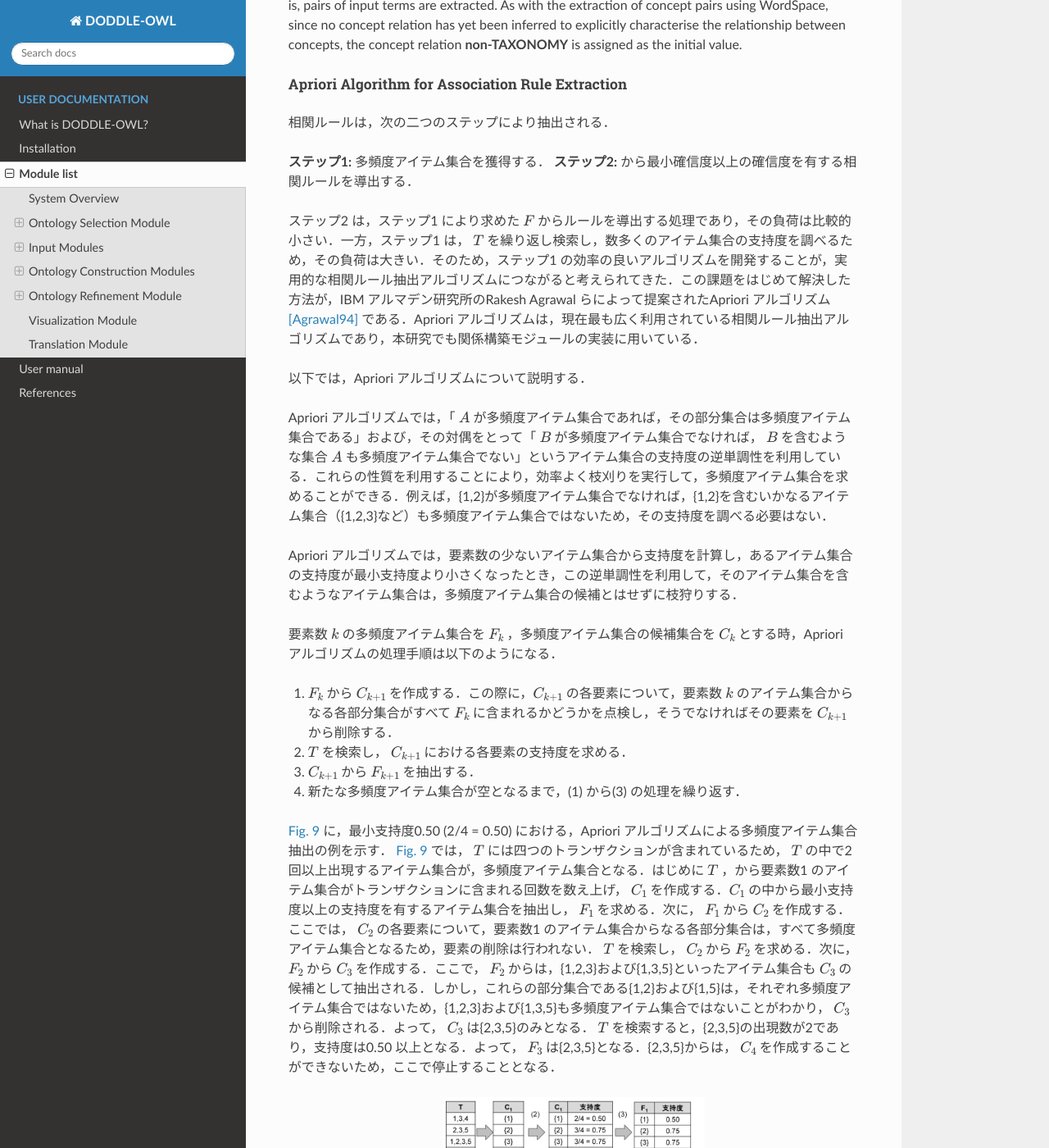
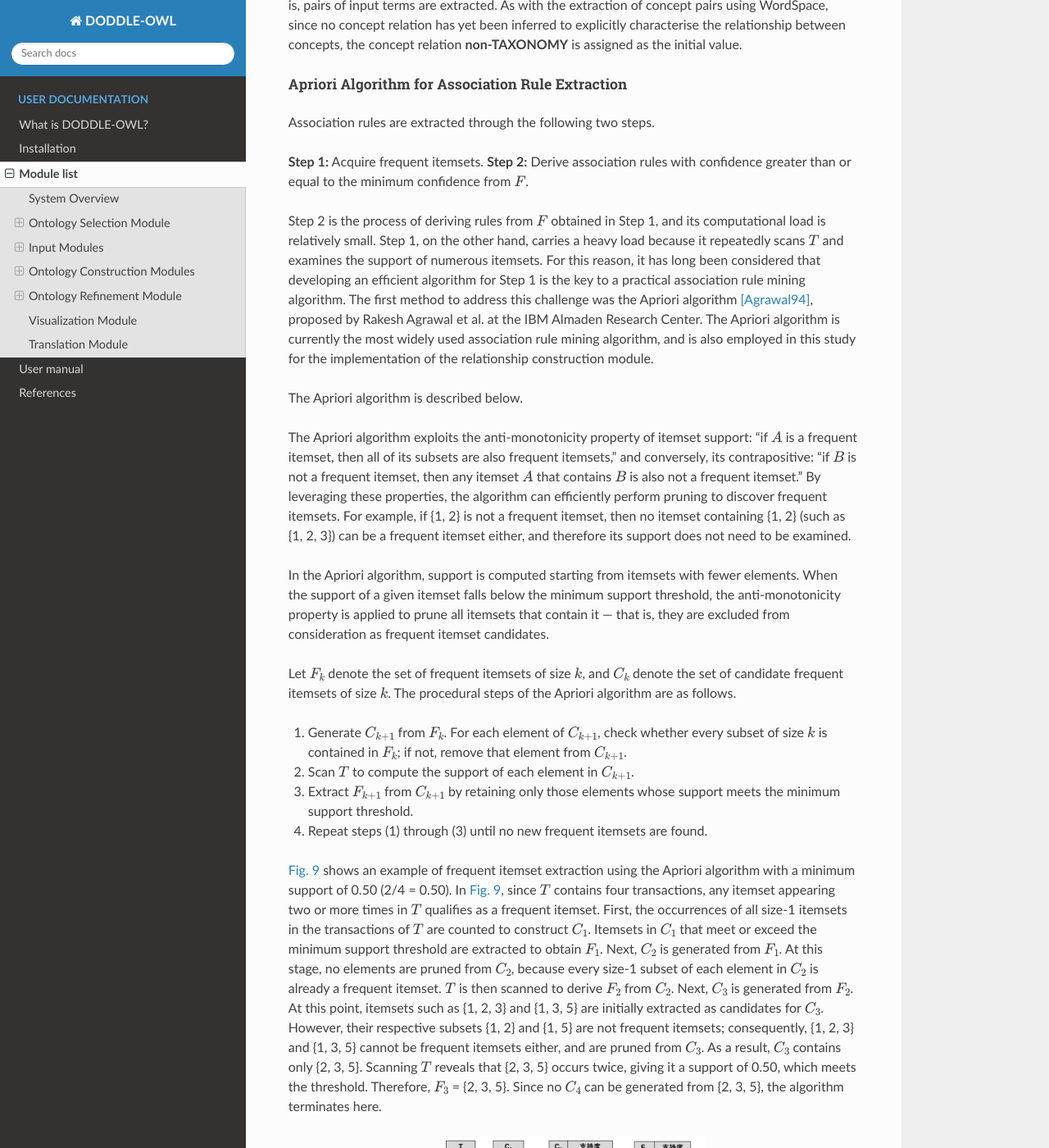
Before and after one commit to doddle-owl/doddle-owl-en-docs, a Sphinx documentation site: the page built from docs/source/modules.rst, in a window 1280 px wide and 1400 px high, scrolled down 18997 px. Shown: the whole window at 82% size. Built offline with Sphinx 7.4.7 and the Read the Docs theme 3.1.0, drawn with Linux system fonts in a browser that asks for light colours; some of the changed text lies outside the part shown.

Commit message:
update Apriori Algorithm for Association Rule Extraction

```diff
--- a/docs/source/modules.rst
+++ b/docs/source/modules.rst
@@ -379,36 +379,35 @@ Although association rules generally permit multiple items in the antecedent, si
 
 Apriori Algorithm for Association Rule Extraction
 """"""""""""""""""""""""""""""""""""""""""""""""""""""""""""""""""""
+Association rules are extracted through the following two steps.
 
-相関ルールは，次の二つのステップにより抽出される．
+**Step 1:** Acquire frequent itemsets.
+**Step 2:** Derive association rules with confidence greater than or equal to the minimum confidence from :math:`F`.
 
-**ステップ1:** 多頻度アイテム集合を獲得する．
-**ステップ2:**  から最小確信度以上の確信度を有する相関ルールを導出する．
+Step 2 is the process of deriving rules from :math:`F` obtained in Step 1, and its computational load is relatively small. Step 1, on the other hand, carries a heavy load because it repeatedly scans :math:`T` and examines the support of numerous itemsets. For this reason, it has long been considered that developing an efficient algorithm for Step 1 is the key to a practical association rule mining algorithm. The first method to address this challenge was the Apriori algorithm [Agrawal94]_, proposed by Rakesh Agrawal et al. at the IBM Almaden Research Center. The Apriori algorithm is currently the most widely used association rule mining algorithm, and is also employed in this study for the implementation of the relationship construction module.
 
-ステップ2 は，ステップ1 により求めた :math:`F` からルールを導出する処理であり，その負荷は比較的小さい．一方，ステップ1 は， :math:`T` を繰り返し検索し，数多くのアイテム集合の支持度を調べるため，その負荷は大きい．そのため，ステップ1 の効率の良いアルゴリズムを開発することが，実用的な相関ルール抽出アルゴリズムにつながると考えられてきた．この課題をはじめて解決した方法が，IBM アルマデン研究所のRakesh Agrawal らによって提案されたApriori アルゴリズム [Agrawal94]_ である．Apriori アルゴリズムは，現在最も広く利用されている相関ルール抽出アルゴリズムであり，本研究でも関係構築モジュールの実装に用いている．
+The Apriori algorithm is described below.
 
-以下では，Apriori アルゴリズムについて説明する．
+The Apriori algorithm exploits the anti-monotonicity property of itemset support: "if :math:`A` is a frequent itemset, then all of its subsets are also frequent itemsets," and conversely, its contrapositive: "if :math:`B` is not a frequent itemset, then any itemset :math:`A` that contains :math:`B` is also not a frequent itemset." By leveraging these properties, the algorithm can efficiently perform pruning to discover frequent itemsets. For example, if {1, 2} is not a frequent itemset, then no itemset containing {1, 2} (such as {1, 2, 3}) can be a frequent itemset either, and therefore its support does not need to be examined.
 
-Apriori アルゴリズムでは，「 :math:`A` が多頻度アイテム集合であれば，その部分集合は多頻度アイテム集合である」および，その対偶をとって「 :math:`B` が多頻度アイテム集合でなければ， :math:`B` を含むような集合 :math:`A` も多頻度アイテム集合でない」というアイテム集合の支持度の逆単調性を利用している．これらの性質を利用することにより，効率よく枝刈りを実行して，多頻度アイテム集合を求めることができる．例えば，{1,2}が多頻度アイテム集合でなければ，{1,2}を含むいかなるアイテム集合（{1,2,3}など）も多頻度アイテム集合ではないため，その支持度を調べる必要はない．
+In the Apriori algorithm, support is computed starting from itemsets with fewer elements. When the support of a given itemset falls below the minimum support threshold, the anti-monotonicity property is applied to prune all itemsets that contain it — that is, they are excluded from consideration as frequent itemset candidates.
 
-Apriori アルゴリズムでは，要素数の少ないアイテム集合から支持度を計算し，あるアイテム集合の支持度が最小支持度より小さくなったとき，この逆単調性を利用して，そのアイテム集合を含むようなアイテム集合は，多頻度アイテム集合の候補とはせずに枝狩りする．
+Let :math:`F_k` denote the set of frequent itemsets of size :math:`k`, and :math:`C_k` denote the set of candidate frequent itemsets of size :math:`k`. The procedural steps of the Apriori algorithm are as follows.
 
-要素数 :math:`k` の多頻度アイテム集合を :math:`F_k` ，多頻度アイテム集合の候補集合を :math:`C_k` とする時，Apriori アルゴリズムの処理手順は以下のようになる．
+1. Generate :math:`C_{k+1}` from :math:`F_k`. For each element of :math:`C_{k+1}`, check whether every subset of size :math:`k` is contained in :math:`F_k`; if not, remove that element from :math:`C_{k+1}`.
+2. Scan :math:`T` to compute the support of each element in :math:`C_{k+1}`.
+3. Extract :math:`F_{k+1}` from :math:`C_{k+1}` by retaining only those elements whose support meets the minimum support threshold.
+4. Repeat steps (1) through (3) until no new frequent itemsets are found.
 
-1. :math:`F_k` から :math:`C_{k+1}` を作成する．この際に，:math:`C_{k+1}` の各要素について，要素数 :math:`k` のアイテム集合からなる各部分集合がすべて :math:`F_k` に含まれるかどうかを点検し，そうでなければその要素を :math:`C_{k+1}` から削除する．
-2. :math:`T` を検索し， :math:`C_{k+1}` における各要素の支持度を求める．
-3. :math:`C_{k+1}` から :math:`F_{k+1}` を抽出する．
-4. 新たな多頻度アイテム集合が空となるまで，(1) から(3) の処理を繰り返す．
-
-:numref:`apriori` に，最小支持度0.50 (2/4 = 0.50) における，Apriori アルゴリズムによる多頻度アイテム集合抽出の例を示す． :numref:`apriori` では， :math:`T` には四つのトランザクションが含まれているため， :math:`T` の中で2 回以上出現するアイテム集合が，多頻度アイテム集合となる．はじめに :math:`T` ，から要素数1 のアイテム集合がトランザクションに含まれる回数を数え上げ， :math:`C_1` を作成する．:math:`C_1` の中から最小支持度以上の支持度を有するアイテム集合を抽出し， :math:`F_1` を求める．次に， :math:`F_1` から :math:`C_2` を作成する．ここでは， :math:`C_2` の各要素について，要素数1 のアイテム集合からなる各部分集合は，すべて多頻度アイテム集合となるため，要素の削除は行われない． :math:`T` を検索し， :math:`C_2` から :math:`F_2` を求める．次に， :math:`F_2` から :math:`C_3` を作成する．ここで， :math:`F_2` からは，{1,2,3}および{1,3,5}といったアイテム集合も :math:`C_3` の候補として抽出される．しかし，これらの部分集合である{1,2}および{1,5}は，それぞれ多頻度アイテム集合ではないため，{1,2,3}および{1,3,5}も多頻度アイテム集合ではないことがわかり， :math:`C_3` から削除される．よって， :math:`C_3` は{2,3,5}のみとなる． :math:`T` を検索すると，{2,3,5}の出現数が2であり，支持度は0.50 以上となる．よって， :math:`F_3` は{2,3,5}となる．{2,3,5}からは， :math:`C_4` を作成することができないため，ここで停止することとなる．
+:numref:`apriori` shows an example of frequent itemset extraction using the Apriori algorithm with a minimum support of 0.50 (2/4 = 0.50). In :numref:`apriori`, since :math:`T` contains four transactions, any itemset appearing two or more times in :math:`T` qualifies as a frequent itemset. First, the occurrences of all size-1 itemsets in the transactions of :math:`T` are counted to construct :math:`C_1`. Itemsets in :math:`C_1` that meet or exceed the minimum support threshold are extracted to obtain :math:`F_1`. Next, :math:`C_2` is generated from :math:`F_1`. At this stage, no elements are pruned from :math:`C_2`, because every size-1 subset of each element in :math:`C_2` is already a frequent itemset. :math:`T` is then scanned to derive :math:`F_2` from :math:`C_2`. Next, :math:`C_3` is generated from :math:`F_2`. At this point, itemsets such as {1, 2, 3} and {1, 3, 5} are initially extracted as candidates for :math:`C_3`. However, their respective subsets {1, 2} and {1, 5} are not frequent itemsets; consequently, {1, 2, 3} and {1, 3, 5} cannot be frequent itemsets either, and are pruned from :math:`C_3`. As a result, :math:`C_3` contains only {2, 3, 5}. Scanning :math:`T` reveals that {2, 3, 5} occurs twice, giving it a support of 0.50, which meets the threshold. Therefore, :math:`F_3` = {2, 3, 5}. Since no :math:`C_4` can be generated from {2, 3, 5}, the algorithm terminates here.
 
 .. _apriori:
 .. figure:: figures/apriori.png
    :scale: 80 %
-   :alt: Apriori アルゴリズムによる多頻度アイテム集合抽出の例
+   :alt: An Example of Frequent Itemset Extraction Using the Apriori Algorithm
    :align: center
 
-   Apriori アルゴリズムによる多頻度アイテム集合抽出の例
+   An Example of Frequent Itemset Extraction Using the Apriori Algorithm
 
 
 Construction of Property Hierarchies and Definition of Other Relations Using the EDR Concept Description Dictionary
```
